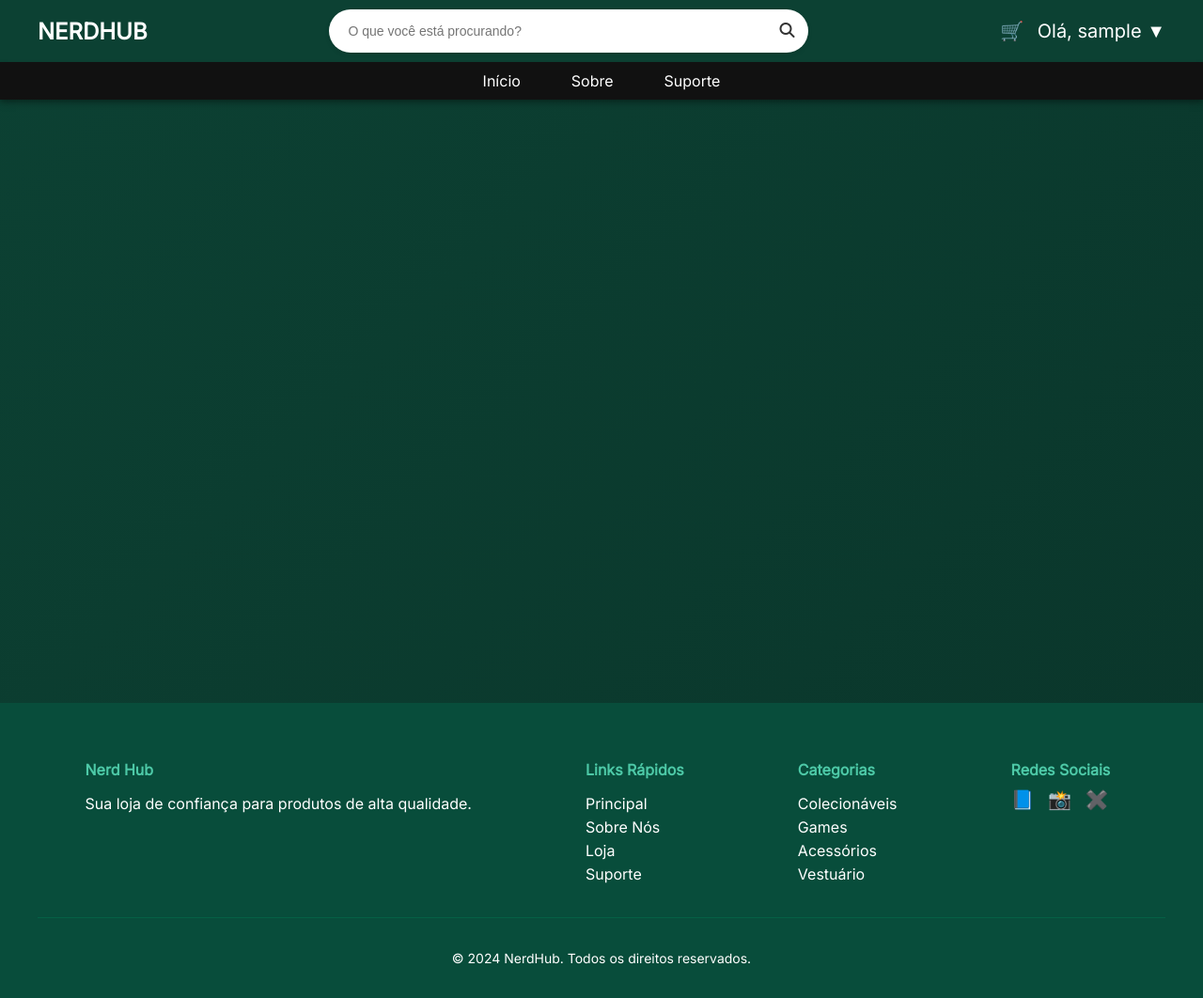
After one commit to DanxzSleepy/NerdHub, a Django app: template main/templates/main/base.html in a window 1280 px wide. The commit adds this page. Shown: the whole page at 94% size. Run offline with Django 5.2, Linux system fonts and the light colour scheme; the template is opened without the code that fills it, so the values that code supplies are empty; the visitor is signed in with stand-in values (Sample User, id 1).

Commit message:
Teste: atualização de paginas

```diff
--- /dev/null
+++ b/main/static/css/style_base.css
@@ -0,0 +1,426 @@
+/* GERAL */
+body {
+    margin: 0;
+    font-family: 'Inter', sans-serif;
+    background-color: #0c4133;
+    color: white;
+    background: linear-gradient(135deg, #0c4133 0%, #0a352a 100%);
+    min-height: 100vh;
+    padding: 0;
+    margin: 0 auto;
+}
+
+/* TOPO */
+.top-header {
+    background-color: #0c4133;
+    box-shadow: 0 2px 10px rgba(0, 0, 0, 0.3);
+    margin: auto;
+}
+
+.top-header nav {
+    display: flex;
+    align-items: center;
+    justify-content: center;
+    padding: 0 auto;
+}
+
+.top-bar {
+    display: flex;
+    align-items: center;
+    justify-content: space-between;
+    padding: 10px 20px;
+    max-width: 1200px;
+    margin: 0 auto;
+    /* centraliza o header */
+    width: 100%;
+}
+
+.logo a {
+    font-size: 24px;
+    font-weight: bold;
+    color: white;
+    text-decoration: none;
+    transition: color 0.3s;
+}
+
+.logo a:hover {
+    color: #4dc9a7;
+}
+
+.icons a {
+    color: white;
+    margin-left: 10px;
+    font-size: 20px;
+    text-decoration: none;
+    transition: color 0.3s;
+}
+
+.icons a:hover {
+    color: #4dc9a7;
+}
+
+/* BARRA DE PESQUISA */
+.search-container {
+    display: flex;
+    align-items: center;
+    justify-content: center;
+    background-color: white;
+    border-radius: 25px;
+    padding: 5px;
+    width: 100%;
+    max-width: 500px;
+    /* limita o tamanho */
+    margin: 0 20px;
+    /* deixa só uma margenzinha dos lados */
+    position: relative;
+    box-shadow: 0 2px 5px rgba(0, 0, 0, 0.1);
+}
+
+.search-input {
+    flex: 1;
+    border: none;
+    outline: none;
+    padding: 10px 15px;
+    font-size: 14px;
+    border-radius: 25px;
+    background: transparent;
+}
+
+.search-button {
+    background-color: transparent;
+    border: none;
+    padding: 0 10px;
+    cursor: pointer;
+    font-size: 16px;
+    color: #333;
+    transition: color 0.3s;
+}
+
+.search-button:hover {
+    color: #0c4133;
+}
+
+/* NAVEGAÇÃO */
+.main-nav {
+    background-color: #111;
+    box-shadow: 0 2px 5px rgba(0, 0, 0, 0.2);
+}
+
+.main-nav ul {
+    list-style: none;
+    display: flex;
+    justify-content: center;
+    margin: 0 auto;
+    padding: 10px;
+    max-width: 1200px;
+    margin: 0 auto;
+}
+
+.main-nav li {
+    margin: 0 15px;
+}
+
+.main-nav a {
+    color: white;
+    text-decoration: none;
+    padding: 8px 12px;
+    border-radius: 5px;
+    transition: all 0.3s ease;
+}
+
+.main-nav a.active,
+.main-nav a:hover {
+    background-color: #0c4133;
+    transform: translateY(-2px);
+}
+
+/* CONTEÚDO PRINCIPAL */
+main {
+    max-width: 1900px;
+    margin: 0 auto;
+    padding: 1px;
+    min-height: calc(100vh - 200px);
+}
+
+/* FOOTER */
+footer {
+    background-color: #084d3b;
+    color: white;
+    padding: 40px 20px 20px 20px;
+    margin-top: 40px;
+}
+
+.footer-top {
+    display: flex;
+    justify-content: space-around;
+    flex-wrap: wrap;
+    gap: 20px;
+    max-width: 1200px;
+    margin: 0 auto;
+}
+
+.footer-top h4 {
+    margin-bottom: 10px;
+    color: #4dc9a7;
+}
+
+.footer-top ul {
+    list-style: none;
+    padding: 0;
+}
+
+.footer-top li {
+    margin-bottom: 5px;
+}
+
+.footer-top a {
+    color: white;
+    text-decoration: none;
+    transition: color 0.3s;
+}
+
+.footer-top a:hover {
+    color: #4dc9a7;
+}
+
+.social-icons a {
+    margin-right: 10px;
+    font-size: 20px;
+    transition: color 0.3s;
+}
+
+.social-icons a:hover {
+    color: #4dc9a7;
+}
+
+.footer-bottom {
+    text-align: center;
+    padding-top: 20px;
+    font-size: 14px;
+    border-top: 1px solid #056045;
+    max-width: 1200px;
+    margin: 20px auto 0;
+}
+
+/* GALERIA */
+.produto-galeria {
+    text-align: center;
+}
+
+.produto-galeria img {
+    max-width: 100%;
+    height: auto;
+}
+
+.miniaturas {
+    display: flex;
+    justify-content: center;
+    margin-top: 10px;
+    gap: 10px;
+}
+
+.miniaturas img {
+    width: 60px;
+    height: 60px;
+    object-fit: cover;
+    cursor: pointer;
+    border: 2px solid transparent;
+    transition: border-color 0.3s;
+}
+
+.miniaturas img:hover {
+    border-color: #0c4133;
+}
+
+/* MESSAGES */
+.messages {
+    position: fixed;
+    top: 80px;
+    right: 20px;
+    z-index: 1000;
+}
+
+.alert {
+    padding: 15px;
+    margin-bottom: 20px;
+    border: 1px solid transparent;
+    border-radius: 4px;
+}
+
+.alert-success {
+    color: #3c763d;
+    background-color: #dff0d8;
+    border-color: #d6e9c6;
+}
+
+.alert-error {
+    color: #a94442;
+    background-color: #f2dede;
+    border-color: #ebccd1;
+}
+
+.alert-info {
+    color: #31708f;
+    background-color: #d9edf7;
+    border-color: #bce8f1;
+}
+
+/* RESPONSIVO */
+@media (max-width: 768px) {
+    .search-container {
+        width: 90%;
+    }
+
+    .search-input {
+        font-size: 12px;
+    }
+
+    .search-button {
+        font-size: 14px;
+    }
+
+    .top-bar {
+        flex-wrap: wrap;
+        gap: 10px;
+    }
+
+    .search-container {
+        order: 3;
+        width: 100%;
+    }
+
+    .main-nav ul {
+        flex-wrap: wrap;
+    }
+
+    .main-nav li {
+        margin: 5px;
+    }
+
+    .footer-top {
+        flex-direction: column;
+        text-align: center;
+    }
+
+    main {
+        padding: 10px;
+    }
+}
+
+
+/* Enhanced styling for better user experience */
+.messages {
+    position: fixed;
+    top: 80px;
+    right: 20px;
+    z-index: 1000;
+    max-width: 300px;
+}
+
+.alert {
+    padding: 15px;
+    margin-bottom: 20px;
+    border: 1px solid transparent;
+    border-radius: 4px;
+    box-shadow: 0 2px 5px rgba(0, 0, 0, 0.2);
+}
+
+.alert-success {
+    color: #3c763d;
+    background-color: #dff0d8;
+    border-color: #d6e9c6;
+}
+
+.alert-error {
+    color: #a94442;
+    background-color: #f2dede;
+    border-color: #ebccd1;
+}
+
+.alert-info {
+    color: #31708f;
+    background-color: #d9edf7;
+    border-color: #bce8f1;
+}
+
+/* Improved navigation styling */
+.main-nav ul {
+    list-style: none;
+    display: flex;
+    justify-content: center;
+    margin: 0;
+    padding: 10px;
+}
+
+.main-nav li {
+    margin: 0 15px;
+    position: relative;
+}
+
+.main-nav a {
+    color: white;
+    text-decoration: none;
+    padding: 8px 12px;
+    border-radius: 5px;
+    transition: all 0.3s ease;
+}
+
+.main-nav a.active,
+.main-nav a:hover {
+    background-color: #0c4133;
+    transform: translateY(-2px);
+}
+
+/* User menu dropdown */
+.user-menu {
+    position: relative;
+    display: inline-block;
+}
+
+.user-menu-content {
+    display: none;
+    position: absolute;
+    background-color: #111;
+    min-width: 160px;
+    box-shadow: 0px 8px 16px 0px rgba(0, 0, 0, 0.2);
+    z-index: 1;
+    right: 0;
+    border-radius: 5px;
+}
+
+.user-menu-content a {
+    color: white;
+    padding: 12px 16px;
+    text-decoration: none;
+    display: block;
+}
+
+.user-menu-content a:hover {
+    background-color: #0c4133;
+}
+
+.user-menu:hover .user-menu-content {
+    display: block;
+}
+
+/* Shopping cart icon */
+.cart-icon {
+    position: relative;
+    display: inline-block;
+}
+
+.cart-count {
+    position: absolute;
+    top: -8px;
+    right: -8px;
+    background-color: #0c4133;
+    color: white;
+    border-radius: 50%;
+    padding: 2px 6px;
+    font-size: 12px;
+}
+
+/* Fix for main content padding */
+main {
+    padding: 1px;
+}
--- /dev/null
+++ b/main/templates/main/base.html
@@ -0,0 +1,118 @@
+{% load static %}
+<!DOCTYPE html>
+<html lang="pt-br">
+
+<head>
+    <meta charset="UTF-8">
+    <title>{% block title %}NerdHub{% endblock %}</title>
+
+    <!-- CSS principal do layout -->
+    <link rel="stylesheet" href="{% static 'css/style_base.css' %}">
+    <link rel="stylesheet" href="https://fonts.googleapis.com/css2?family=Inter&display=swap">
+    <link rel="stylesheet" href="https://cdnjs.cloudflare.com/ajax/libs/font-awesome/6.4.0/css/all.min.css">
+
+    {% block head %}{% endblock %}
+</head>
+
+<body>
+
+    <!-- HEADER -->
+    <header class="top-header">
+        <div class="top-bar">
+            <div class="logo">
+                <a href="/">NERDHUB</a>
+            </div>
+
+            <div class="search-container">
+                <input class="search-input" type="text" placeholder="O que você está procurando?">
+                <button class="search-button">
+                    <i class="fa fa-search"></i>
+                </button>
+            </div>
+
+            <div class="icons">
+                <a href="#" class="cart-icon">🛒</a>
+
+                {% if user.is_authenticated %}
+                    <div class="user-menu">
+                        <a>Olá, {{ user.username }} ▼</a>
+                        <div class="user-menu-content">
+                            <a href="#">Meu Perfil</a>
+                            <a href="#">Meus Endereços</a>
+                            <a href="#">Sair</a>
+                        </div>
+                    </div>
+                {% else %}
+                    <a href="#">Entrar</a>
+                {% endif %}
+            </div>
+
+        </div>
+
+        <!-- NAV -->
+        <nav class="main-nav">
+            <ul>
+                <li><a href="/" class="nav-link">Início</a></li>
+                <li><a href="#" class="nav-link">Sobre</a></li>
+                <li><a href="#" class="nav-link">Suporte</a></li>
+            </ul>
+        </nav>
+    </header>
+
+    <!-- CONTEÚDO -->
+    <main>
+        {% if messages %}
+            <div class="messages">
+                {% for message in messages %}
+                    <div class="alert alert-{{ message.tags }}">
+                        {{ message }}
+                    </div>
+                {% endfor %}
+            </div>
+        {% endif %}
+
+        {% block content %}{% endblock %}
+    </main>
+
+    <!-- FOOTER -->
+    <footer>
+        <div class="footer-top">
+            <div>
+                <h4>Nerd Hub</h4>
+                <p>Sua loja de confiança para produtos de alta qualidade.</p>
+            </div>
+            <div>
+                <h4>Links Rápidos</h4>
+                <ul>
+                    <li><a href="/">Principal</a></li>
+                    <li><a href="#">Sobre Nós</a></li>
+                    <li><a href="#">Loja</a></li>
+                    <li><a href="#">Suporte</a></li>
+                </ul>
+            </div>
+            <div>
+                <h4>Categorias</h4>
+                <ul>
+                    <li><a href="#">Colecionáveis</a></li>
+                    <li><a href="#">Games</a></li>
+                    <li><a href="#">Acessórios</a></li>
+                    <li><a href="#">Vestuário</a></li>
+                </ul>
+            </div>
+            <div>
+                <h4>Redes Sociais</h4>
+                <div class="social-icons">
+                    <a href="#">📘</a>
+                    <a href="#">📸</a>
+                    <a href="#">✖️</a>
+                </div>
+            </div>
+        </div>
+
+        <div class="footer-bottom">
+            <p>&copy; 2024 NerdHub. Todos os direitos reservados.</p>
+        </div>
+    </footer>
+
+</body>
+</html>
```
Also changed, not shown: main/templates/main/index.html (+64 -14 lines).
